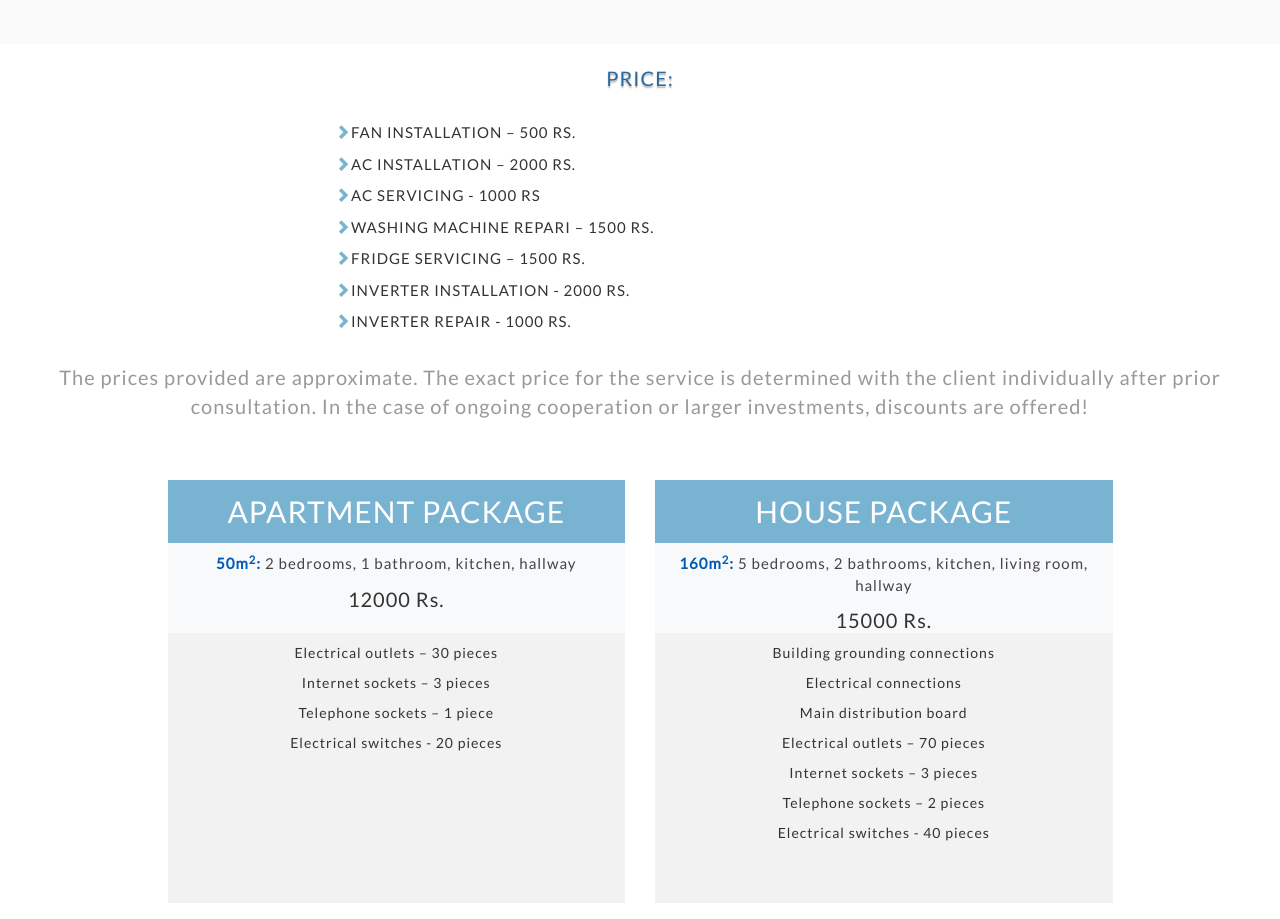
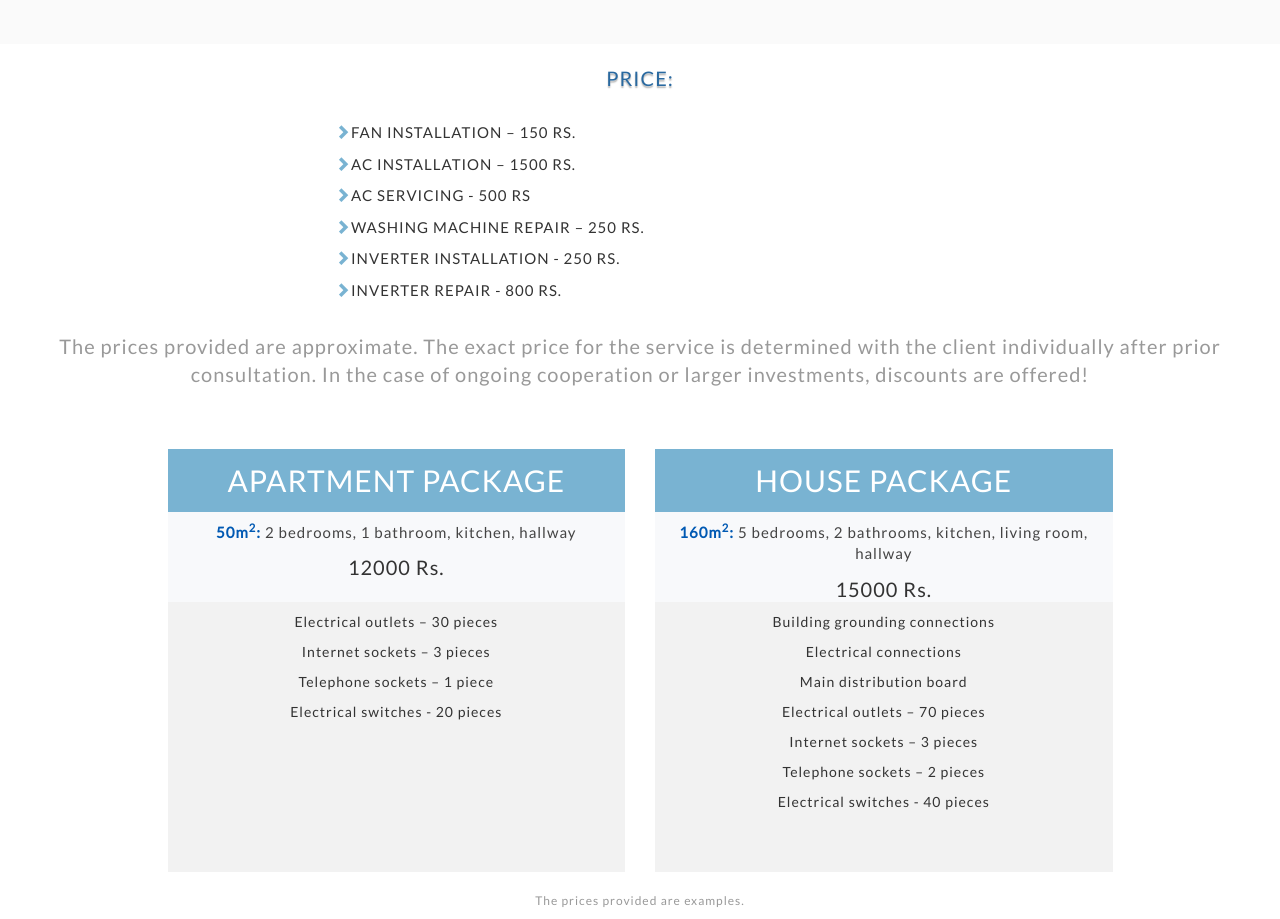
Before and after one commit to Surajhat/Ashok-Electrical, a plain HTML site: page index.html in a window 1280 px wide. Shown: the part 880-1799 px from the top of the page. Drawn offline with nearby package versions, Linux system fonts and the light colour scheme.

Commit message:
fridge removed and price updated

```diff
--- a/index.html
+++ b/index.html
@@ -126,19 +126,17 @@
           <p class="prices-title">PRICE:</p>
           <div class="electric-work">
             <p>
-              <span class="glyphicon glyphicon-chevron-right" aria-hidden="true"></span>FAN INSTALLATION  – 500 Rs.</p>
+              <span class="glyphicon glyphicon-chevron-right" aria-hidden="true"></span>FAN INSTALLATION  – 150 Rs.</p>
             <p>
-              <span class="glyphicon glyphicon-chevron-right" aria-hidden="true"></span>AC INSTALLATION – 2000 Rs.</p>
+              <span class="glyphicon glyphicon-chevron-right" aria-hidden="true"></span>AC INSTALLATION – 1500 Rs.</p>
             <p>
-              <span class="glyphicon glyphicon-chevron-right" aria-hidden="true"></span>AC SERVICING - 1000 Rs</p>
+              <span class="glyphicon glyphicon-chevron-right" aria-hidden="true"></span>AC SERVICING - 500 Rs</p>
             <p>
-              <span class="glyphicon glyphicon-chevron-right" aria-hidden="true"></span>WASHING MACHINE REPARI – 1500 Rs.</p>
+              <span class="glyphicon glyphicon-chevron-right" aria-hidden="true"></span>WASHING MACHINE REPAIR – 250 Rs.</p>
             <p>
-              <span class="glyphicon glyphicon-chevron-right" aria-hidden="true"></span>FRIDGE SERVICING – 1500 Rs.</p>
+              <span class="glyphicon glyphicon-chevron-right" aria-hidden="true"></span>INVERTER INSTALLATION - 250 Rs.</p>
             <p>
-              <span class="glyphicon glyphicon-chevron-right" aria-hidden="true"></span>INVERTER INSTALLATION - 2000 Rs.</p>
-            <p>
-              <span class="glyphicon glyphicon-chevron-right" aria-hidden="true"></span>INVERTER REPAIR - 1000 Rs.</p>
+              <span class="glyphicon glyphicon-chevron-right" aria-hidden="true"></span>INVERTER REPAIR - 800 Rs.</p>
             <p>
           </div>
         </div>
```
